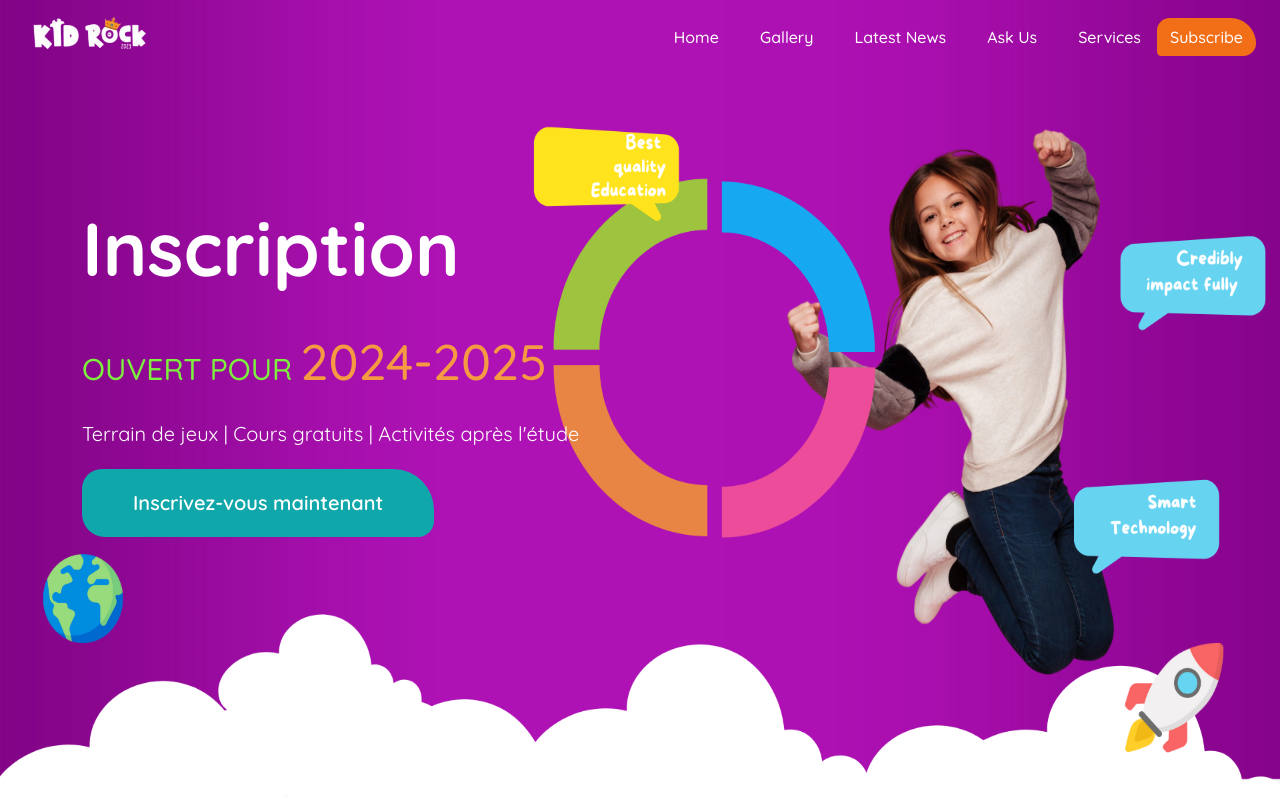
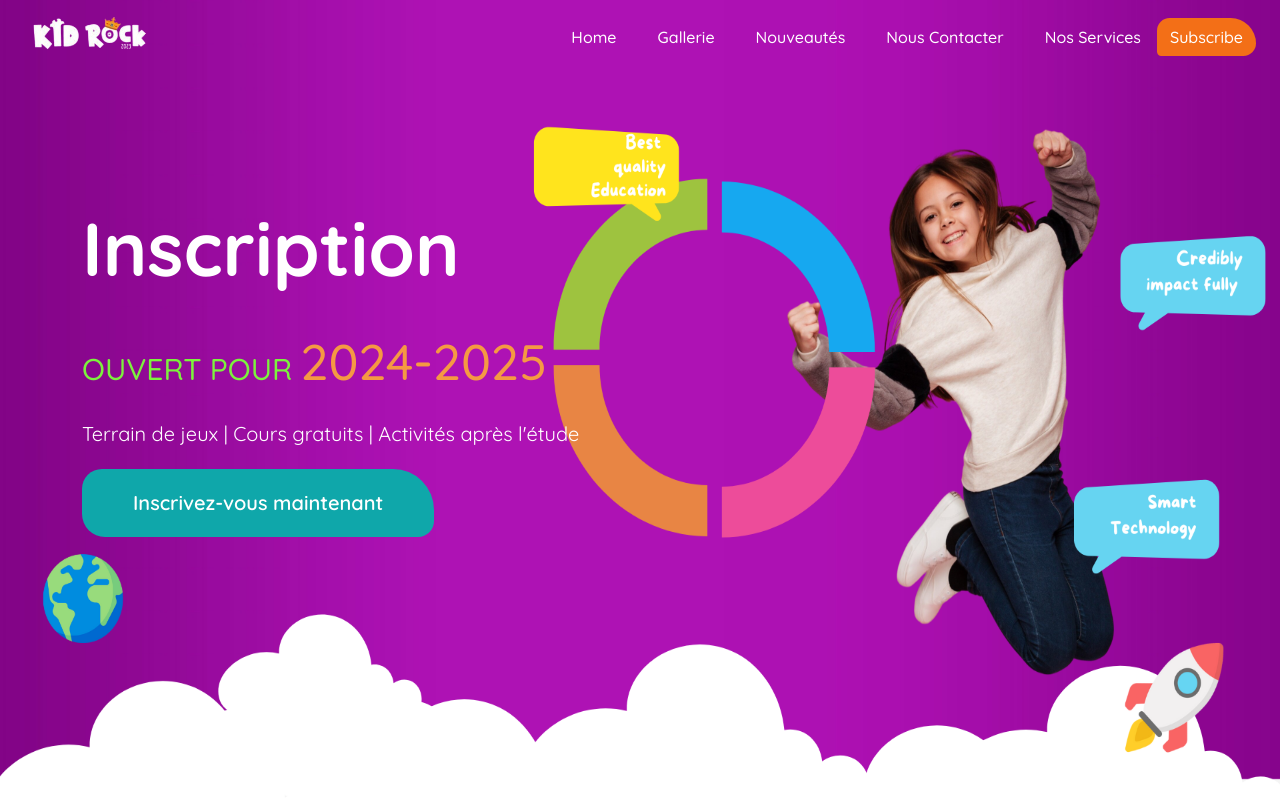
Before and after one commit to jalilahadil/pfe-, a React (Create React App) app in the folder frontEnd/: page / in a window 1280 px wide. Built offline with nearby package versions, Linux system fonts and the light colour scheme.

Commit message:
translating code

```diff
--- a/frontEnd/src/components/navbar.js
+++ b/frontEnd/src/components/navbar.js
@@ -40,26 +40,26 @@ export default function Navbar(props) {
             {isLoggedIn==false &&
             <li className="nav-item">
               <Link className="nav-link" to="/gallery">
-                Gallery
+                Gallerie
               </Link>
             </li>}
 
             {isLoggedIn==false &&
             <li className="nav-item">
               <Link className="nav-link" to="/latestNews">
-                Latest News
+                Nouveautés
               </Link>
             </li>}
             {isLoggedIn==false &&
             <li className="nav-item">
               <Link className="nav-link" to="/askUs">
-                Ask Us
+                Nous Contacter
               </Link>
             </li>}
             {isLoggedIn==false &&
             <li className="nav-item">
               <Link className="nav-link" to="/services">
-                Services
+                Nos Services
               </Link>
             </li>}
             {isLoggedIn==true &&
```
